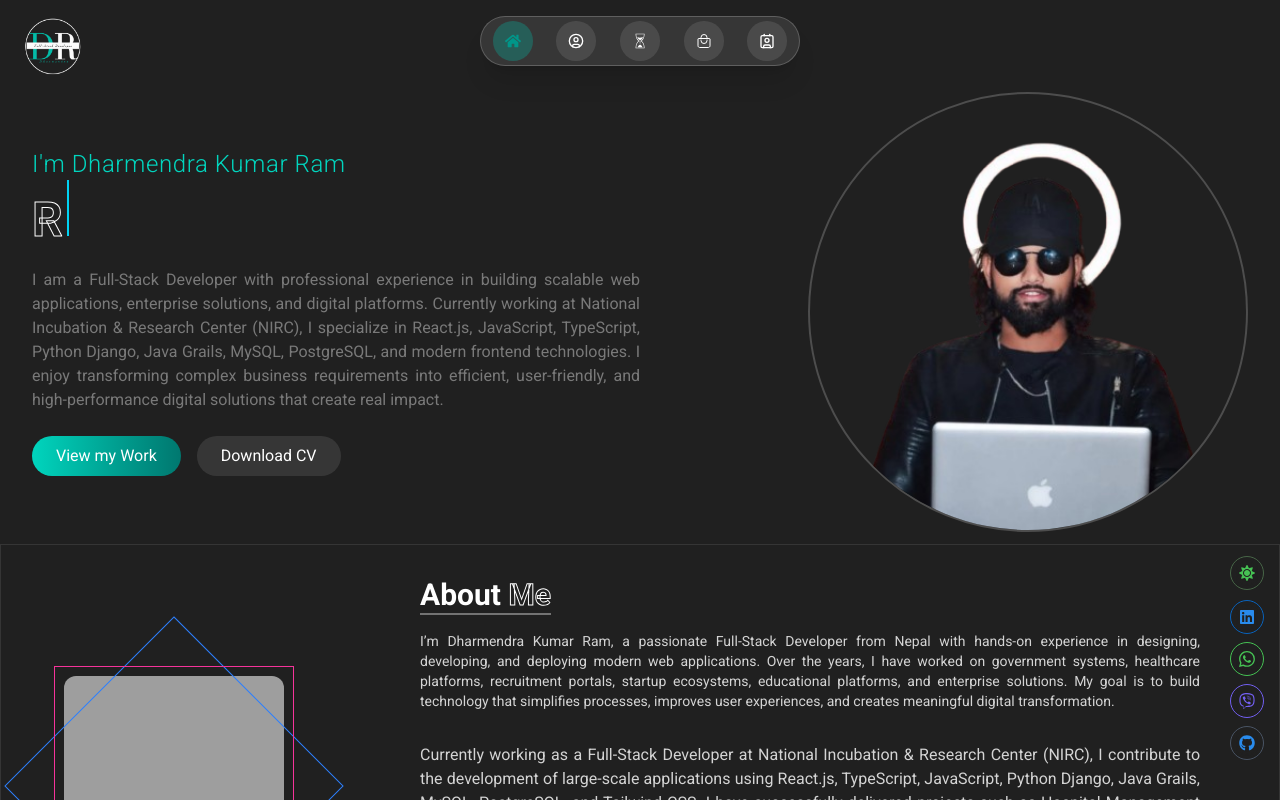
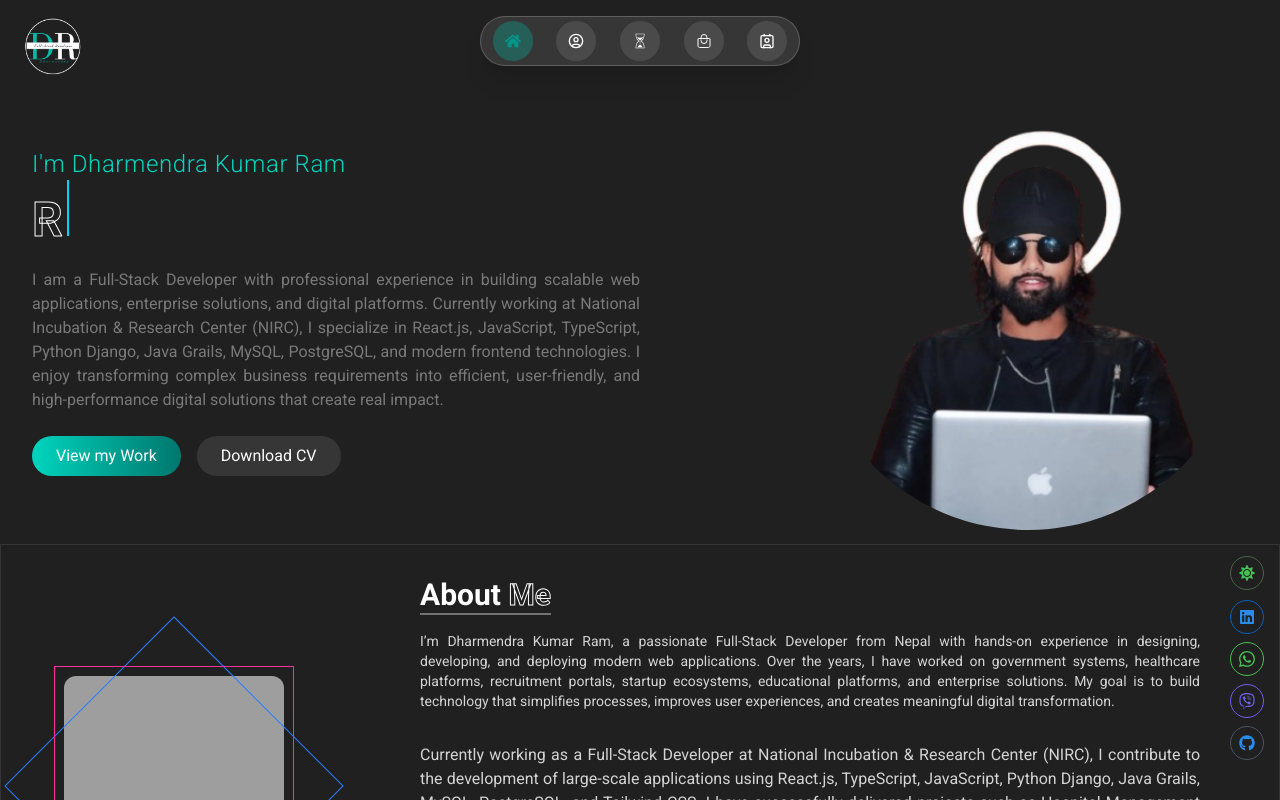
Before and after one commit to dharmendraram/MyPortfolio, a React (Vite) app: page / in a window 1280 px wide. Shown: the top 800 px of the page. Built offline with nearby package versions, Linux system fonts and the light colour scheme; grey boxes are pictures that could not be loaded.

Commit message:
update the home

```diff
--- a/src/components/Home.jsx
+++ b/src/components/Home.jsx
@@ -1,4 +1,41 @@
-import React from "react";
+import React, { useRef, useState } from "react";
+
+const ImageWithGlow = ({ user }) => {
+  const [visible, setVisible] = useState(false);
+  const [position, setPosition] = useState({ x: 0, y: 0 });
+  const divRef = useRef(null);
+
+  const handleMouseMove = (e) => {
+    const bounds = divRef.current.getBoundingClientRect();
+    setPosition({ x: e.clientX - bounds.left, y: e.clientY - bounds.top });
+  };
+
+  return (
+    <div
+      ref={divRef}
+      onMouseMove={handleMouseMove}
+      onMouseEnter={() => setVisible(true)}
+      onMouseLeave={() => setVisible(false)}
+      className="relative w-80 h-80 md:w-110 md:h-110 rounded-full p-0.5 overflow-hidden cursor-pointer group"
+    >
+      {visible && (
+        <div
+          className="pointer-events-none blur-2xl bg-gradient-to-r from-teal-400 via-teal-500 to-teal-700 size-60 absolute z-0 transition-opacity duration-300"
+          style={{ top: position.y - 120, left: position.x - 120 }}
+        />
+      )}
+      <div className="relative z-10 w-full h-full rounded-full overflow-hidden">
+        <img
+          src={user}
+          alt="Hero"
+          loading="lazy"
+          className="w-full h-full object-cover transition duration-[3500ms] ease-in-out group-hover:scale-110 group-hover:rotate-3"
+        />
+      </div>
+    </div>
+  );
+};
+
 import HeadingHero from "../utils/HeadingHero";
 import { useTheme } from "../context/ThemeContext";
 import {
@@ -64,19 +101,10 @@ const Home = () => {
           </div>
         </div>
 
-        <div className="flex-1 mt-10 md:mt-0 flex justify-center md:justify-end relative">
-          {/* Main Circle with Image */}
-          <div className={`w-80 h-80 md:w-110 md:h-110 rounded-full overflow-hidden border-2 hover:border-teal-500 transition-all duration-300 group ${
-            isDark ? 'border-white/20' : 'border-gray-900/20'
-          }`}>
-            <img
-              src={user}
-              alt="Hero"
-              loading="lazy"
-              className="w-full h-full md:h-115 object-cover transition-transform duration-300 group-hover:scale-110"
-            />
-          </div>
-        </div>
+       <div className="flex-1 mt-10 md:mt-0 flex justify-center md:justify-end relative">
+        {/* Main Circle with Image */}
+        <ImageWithGlow user={user} />
+      </div>
       </div>
     </section>
   );
```
